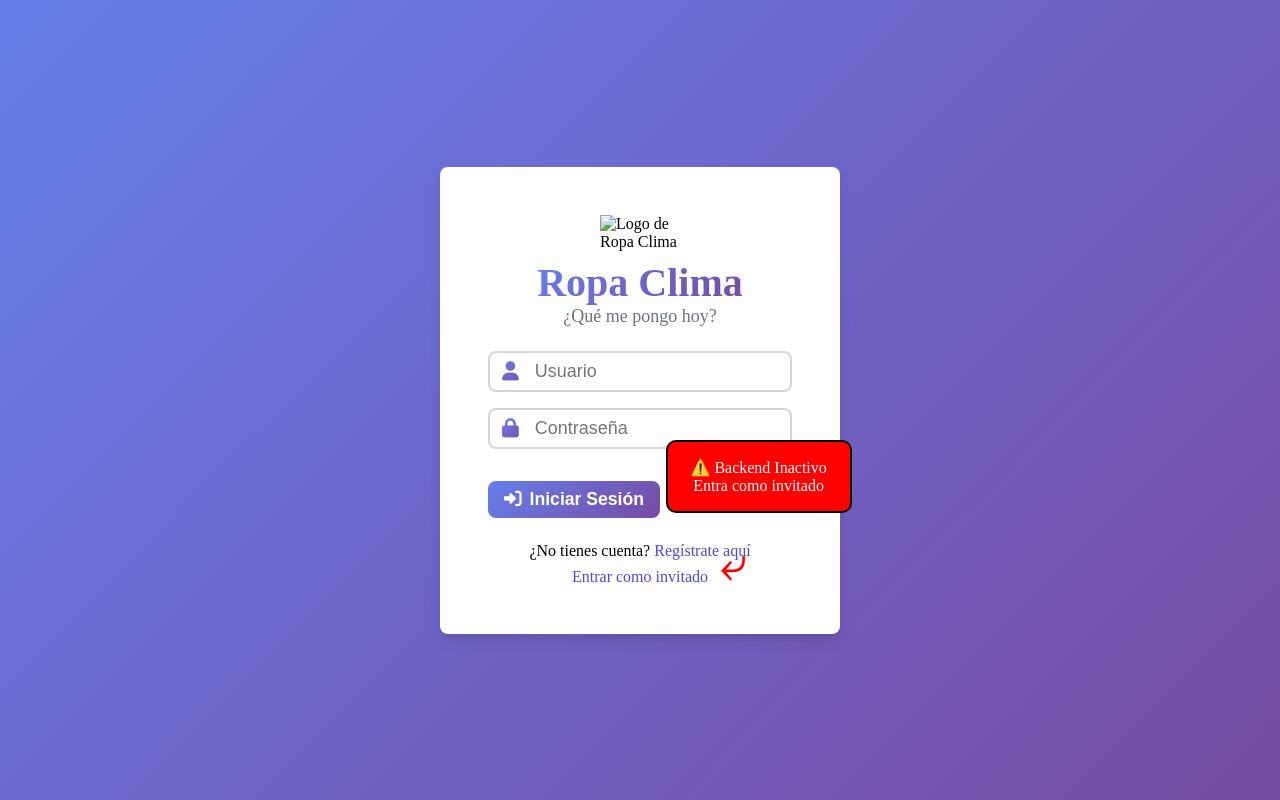
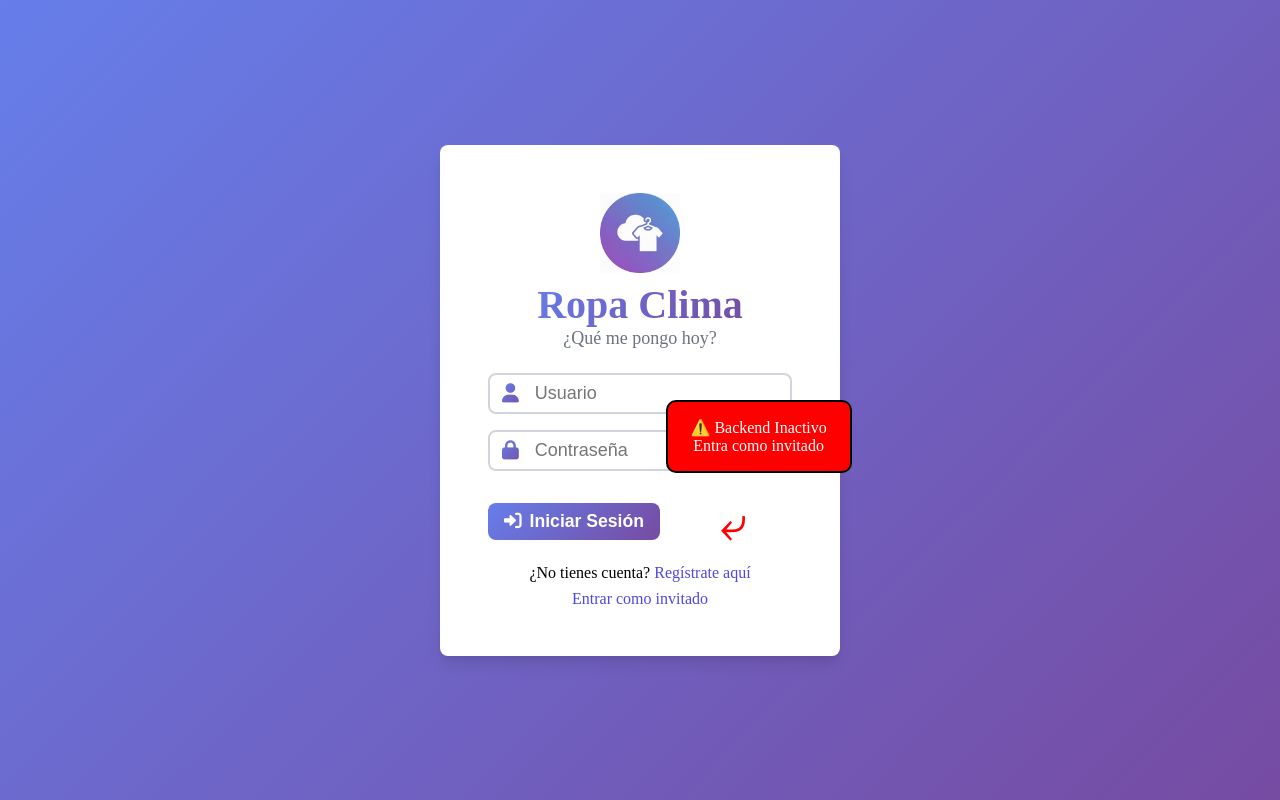
Before and after one commit to MParralo/Mini-Projects, a plain HTML site: page Ropa-Clima/front-end/login.html in a window 1280 px wide. Drawn offline with Linux system fonts and the light colour scheme.

Commit message:
Actualización logos v2

```diff
--- a/Ropa-Clima/front-end/login.html
+++ b/Ropa-Clima/front-end/login.html
@@ -15,7 +15,7 @@
     <main>
         <section id="login-section" class="auth-card">
             <header class="auth-header">
-                <img src="assets/Logo-Ropa-Clima.png" alt="Logo de Ropa Clima" width="80px">
+                <img src="../assets/Logo-Ropa-Clima.png" alt="Logo de Ropa Clima" width="80px">
                 <div class="app-info">
                     <h1 class="h1 app-title">Ropa Clima</h1>
                     <p class="app-tagline">¿Qué me pongo hoy?</p>
--- a/Ropa-Clima/front-end/styles.css
+++ b/Ropa-Clima/front-end/styles.css
@@ -410,9 +410,10 @@ input {
     background: red;
     position: absolute;
     border: 2px solid black;
-    top: 55%;
+    top: 50%;
     left: 52%;
 }
+
 .auth-body::after {
     width: max-content;
     font-size: 3rem;
@@ -423,10 +424,9 @@ input {
     height: max-content;
     content: "⤶";
     position: absolute;
-    top: 65%;
+    top: 60%;
     left: 55%;
 }
-
 
 .auth-card {
     min-width: 300px;
```
Also changed, not shown: Ropa-Clima/front-end/register.html (+1 -1 lines).
